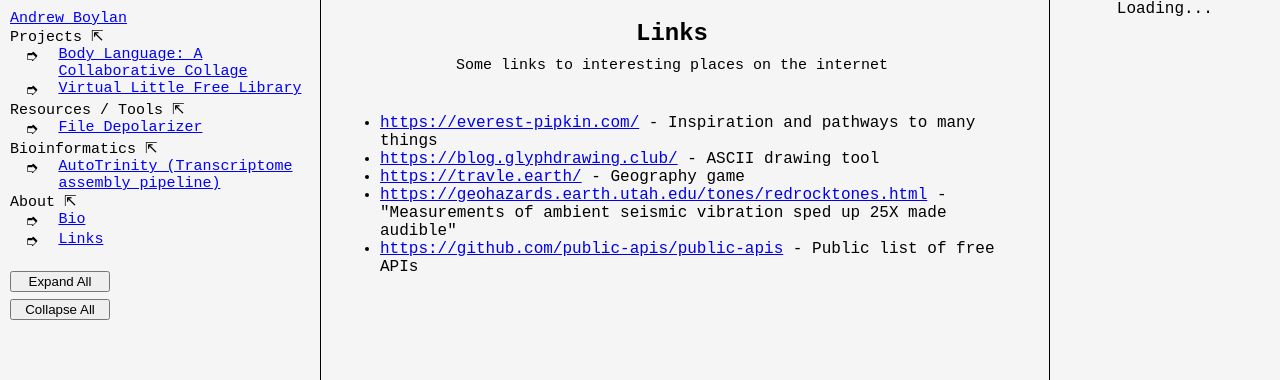
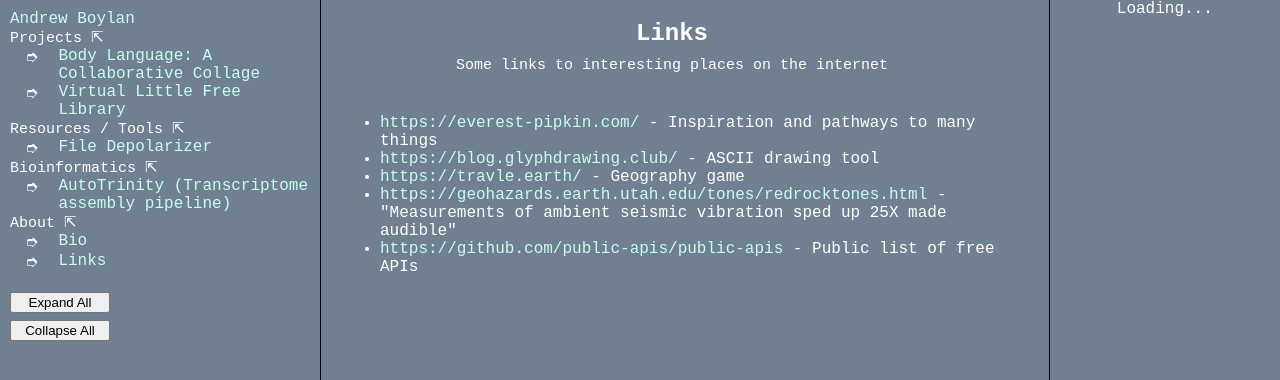
Before and after one commit to eastmountaincode/personal_site, a React (Create React App) app: page /about/links in a window 1280 px wide. Both pictures are taken after a click on the button "Expand All". Shown: the top 380 px of the page. Built offline with nearby package versions, Linux system fonts and the light colour scheme; no server answers.

Commit message:
edit background and links color

```diff
--- a/package.json
+++ b/package.json
@@ -14,6 +14,9 @@
     "react-scripts": "5.0.1",
     "socket.io-client": "^4.7.2",
     "web-vitals": "^2.1.4"
+  },
+  "devDependencies": {
+    "@babel/plugin-proposal-private-property-in-object": "^7.18.9"
   },
   "scripts": {
     "start": "react-scripts start",
--- a/src/App.css
+++ b/src/App.css
@@ -1,8 +1,7 @@
 .App {
   text-align: center;
-  height: 100vh;
+  min-height: 100vh;
   overflow-x: hidden;
-
 }
 
 .App-logo {
--- a/src/App.js
+++ b/src/App.js
@@ -17,7 +17,7 @@ import { useState } from 'react';
 function App() {
   return (
     <Router>
-      <div className="App" style={{ backgroundColor: "whitesmoke" }}>
+      <div className="App">
 
         {/* SIDEBAR */}
         <div className={`sidebar`}>
--- a/src/Sidebar/index.js
+++ b/src/Sidebar/index.js
@@ -1,18 +1,11 @@
 import React, { useState } from 'react';
-import { useNavigate } from 'react-router-dom';
+import { Link } from 'react-router-dom';
 import CollapsibleSidebarItem from '../CollapsibleSidebarItem';
 import "./sidebar_style.css"
 
 function Sidebar({}) {
-  let navigate = useNavigate();
-
-  const handleSidebarItemClick = (itemRoute) => {
-    navigate(`${itemRoute}`);
-  };
-
   const [openStateSignal, setOpenStateSignal] = useState(false);
   const [triggerSignal, setTriggerSignal] = useState(0); // New state
-
 
   const expandAll = () => {
     setOpenStateSignal(true);
@@ -28,7 +21,7 @@ function Sidebar({}) {
     <div style={{ textAlign: "left", padding: "10px" }}>
 
       <div className='name_header'>
-        <p className="sidebar-link-header" onClick={() => handleSidebarItemClick('/')}>Andrew Boylan</p>
+        <Link to='/' className="sidebar-link-header">Andrew Boylan</Link>
       </div>
 
       <div className='sidebar_elements'>
@@ -36,11 +29,11 @@ function Sidebar({}) {
         <CollapsibleSidebarItem label="Projects" openStateSignal={openStateSignal} triggerSignal={triggerSignal}>
           <div style={{ display: "flex" }}>
             <span>➮</span>
-            <p className="sidebar-link" onClick={() => handleSidebarItemClick('/projects/bodyLanguageCollaborativeCollage')}>Body Language: A Collaborative Collage</p>
+            <Link to='/projects/bodyLanguageCollaborativeCollage' className="sidebar-link">Body Language: A Collaborative Collage</Link>
           </div>
           <div style={{ display: "flex" }}>
             <span>➮</span>
-            <p className="sidebar-link" onClick={() => handleSidebarItemClick('/projects/virtualLittleFreeLibrary')}>Virtual Little Free Library</p>
+            <Link to='/projects/virtualLittleFreeLibrary' className="sidebar-link">Virtual Little Free Library</Link>
           </div>
         </CollapsibleSidebarItem>
 
@@ -48,7 +41,7 @@ function Sidebar({}) {
         <CollapsibleSidebarItem label="Resources / Tools" openStateSignal={openStateSignal} triggerSignal={triggerSignal}>
           <div style={{ display: "flex" }}>
             <span>➮</span>
-            <p className="sidebar-link" onClick={() => handleSidebarItemClick('/resources_tools/fileDepolarizer')}>File Depolarizer</p>
+            <Link to='/resources_tools/fileDepolarizer' className="sidebar-link">File Depolarizer</Link>
           </div>
         </CollapsibleSidebarItem>
 
@@ -56,7 +49,7 @@ function Sidebar({}) {
         <CollapsibleSidebarItem label="Bioinformatics" openStateSignal={openStateSignal} triggerSignal={triggerSignal}>
           <div style={{ display: "flex" }}>
             <span>➮</span>
-            <p className="sidebar-link" onClick={() => handleSidebarItemClick('/bioinformatics/autoTrinity')}>AutoTrinity (Transcriptome assembly pipeline)</p>
+            <Link to='/bioinformatics/autoTrinity' className="sidebar-link">AutoTrinity (Transcriptome assembly pipeline)</Link>
           </div>
         </CollapsibleSidebarItem>
 
@@ -64,11 +57,11 @@ function Sidebar({}) {
         <CollapsibleSidebarItem label="About" openStateSignal={openStateSignal} triggerSignal={triggerSignal}>
           <div style={{ display: "flex" }}>
             <span>➮</span>
-            <p className="sidebar-link" onClick={() => handleSidebarItemClick('/about/bio')}>Bio</p>
+            <Link to='/about/bio' className="sidebar-link">Bio</Link>
           </div>
           <div style={{ display: "flex" }}>
             <span>➮</span>
-            <p className="sidebar-link" onClick={() => handleSidebarItemClick('/about/links')}>Links</p>
+            <Link to='/about/links' className="sidebar-link">Links</Link>
           </div>
         </CollapsibleSidebarItem>
 
@@ -83,7 +76,6 @@ function Sidebar({}) {
         <button onClick={collapseAll}>Collapse All</button>
       </div>
 
-
     </div>
   );
 }
--- a/src/Sidebar/sidebar_style.css
+++ b/src/Sidebar/sidebar_style.css
@@ -0,0 +1,18 @@
+/* Regular link color for sidebar links */
+.sidebar-link, .sidebar-link-header {
+    color: rgb(197, 255, 237);;
+    /* Or any light color that is visible on dark background */
+    text-decoration: none;
+    /* Optional: removes underline */
+}
+
+/* Hover and active states for better user experience for sidebar links */
+.sidebar-link:hover,
+.sidebar-link:active {
+    text-decoration: underline;
+}
+
+.sidebar-link-header:hover,
+.sidebar-link-header:active {
+    text-decoration: underline;
+}
--- a/src/index.css
+++ b/src/index.css
@@ -21,3 +21,25 @@ h1, h2, h3, h4, h5, h6 {
   margin: 0;
   padding: 0;
 }
+
+html, body {
+  margin: 0;
+  padding: 0;
+  height: 100%;
+  background-color: slategray;
+  color: white /* text color white */
+}
+
+/* Regular link color for sidebar links */
+a {
+  color: rgb(197, 255, 237);
+  /* Or any light color that is visible on dark background */
+  text-decoration: none;
+  /* Optional: removes underline */
+}
+
+/* Hover and active states for better user experience for sidebar links */
+a:hover,
+a:active {
+    text-decoration: underline;
+}
```
Also changed, not shown: 1 other file (tests, documents, lock files or other folders).
